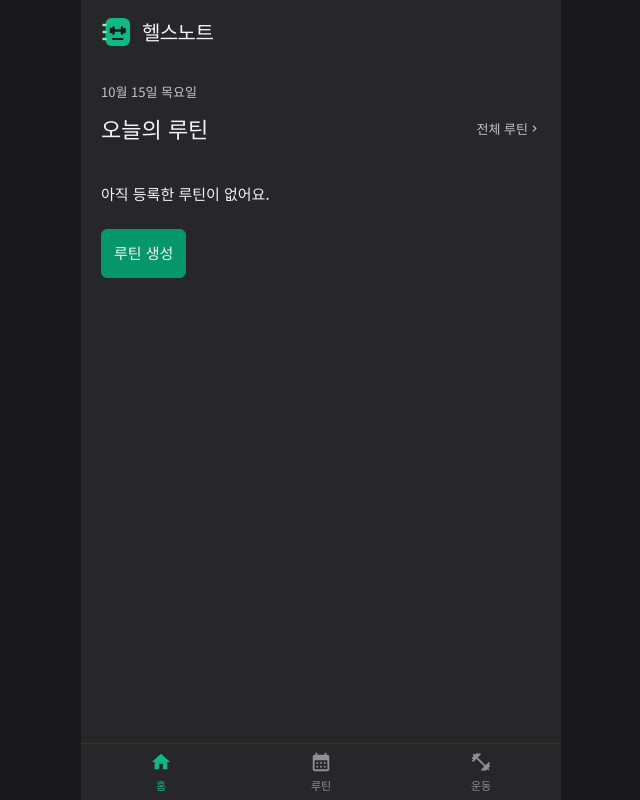
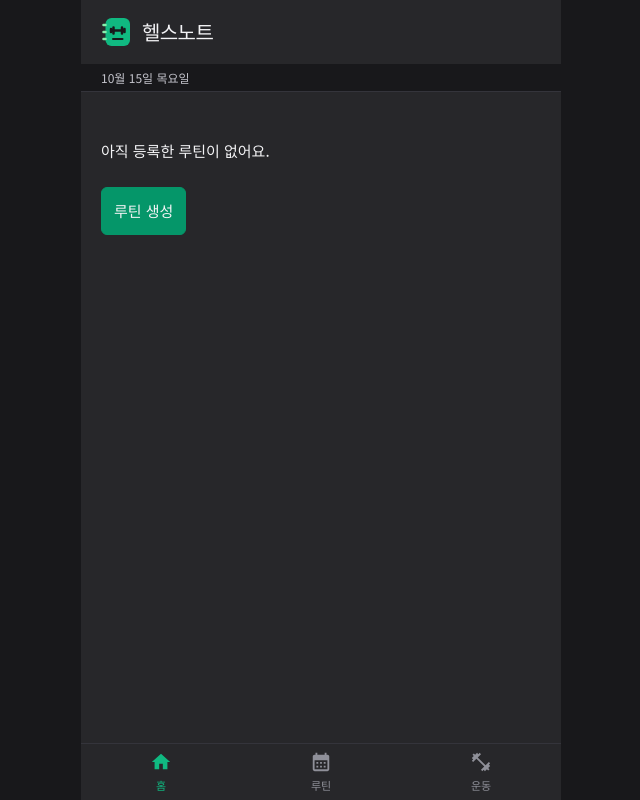
Before and after one commit to qpow1018/health-note, a React (Vite) app: page / in a window 1280 px wide. Shown: the whole page, without its empty margins (319-959 px from the left). Built offline with nearby package versions, Linux system fonts and the light colour scheme; what @dnd-kit/dom would draw is missing.

Commit message:
style: 홈 날짜 띠 및 루틴 UI 간소화

```diff
--- a/src/features/routine/homeRoutines/HomeRoutines.module.scss
+++ b/src/features/routine/homeRoutines/HomeRoutines.module.scss
@@ -1,34 +1,10 @@
 .home-routines {
   min-width: 0;
-  .date {
-    color: $gray-300;
-    font-size: $font-size-caption;
-  }
-  .section-heading {
-    display: flex;
-    align-items: center;
-    justify-content: space-between;
-    gap: 12px;
-    margin-top: 4px;
-    h2 {
-      font-size: 22px;
-      font-weight: 700;
-    }
-    a {
-      display: inline-flex;
-      align-items: center;
-      min-height: 44px;
-      color: $gray-300;
-      font-size: 13px;
-      text-decoration: none;
-      white-space: nowrap;
-    }
-  }
   .list {
     display: grid;
     gap: 24px;
     padding: 0;
-    margin-top: 20px;
+    margin: 0;
     list-style: none;
   }
   .card {
@@ -39,7 +15,7 @@
     align-items: center;
     justify-content: space-between;
     gap: 12px;
-    h3 {
+    h2 {
       min-width: 0;
       font-size: 18px;
       font-weight: 600;
@@ -54,31 +30,29 @@
       text-decoration: none;
     }
   }
-  .routine-status {
+  .routine-title {
     display: flex;
     align-items: center;
-    justify-content: space-between;
     gap: 8px;
-    margin-top: 4px;
+    min-width: 0;
+    h2 {
+      overflow-wrap: anywhere;
+    }
+  }
+  .completed-status {
+    flex-shrink: 0;
+    padding: 2px 6px;
+    border-radius: 4px;
+    color: $mint-light;
+    background: $mint-tint;
     font-size: 12px;
-    color: $gray-300;
-    > span {
-      padding: 3px 8px;
-      background: $bg-light;
-      border-radius: 4px;
-      white-space: nowrap;
-    }
-    .completed-status {
-      color: $mint-light;
-      background: $mint-tint;
-    }
   }
   progress {
     display: block;
     appearance: none;
     width: 100%;
     height: 4px;
-    margin: 14px 0 16px;
+    margin: 4px 0 12px;
     border: 0;
     border-radius: 4px;
     overflow: hidden;
@@ -108,12 +82,8 @@
     }
     .completed {
       background: $mint-tint;
-      .exercise-name,
-      .order {
-        color: $gray-400;
-      }
       .exercise-name {
-        text-decoration: line-through;
+        color: $gray-300;
       }
     }
   }
@@ -121,42 +91,35 @@
     display: flex;
     align-items: center;
     gap: 12px;
-    min-height: 88px;
-    padding: 16px 14px;
+    min-height: 60px;
+    padding: 10px 12px;
     cursor: pointer;
     &:has(input:focus-visible) {
       outline: 2px solid $mint-light;
       outline-offset: -3px;
     }
     input {
-      width: 24px;
-      height: 24px;
+      width: 18px;
+      height: 18px;
       margin: 0 0 0 4px;
       flex-shrink: 0;
       accent-color: $mint-accent;
       cursor: pointer;
     }
   }
-  .order {
-    color: $gray-400;
-    font-size: 13px;
-    min-width: 16px;
-    text-align: center;
-    font-variant-numeric: tabular-nums;
-  }
   .exercise-info {
     display: grid;
-    gap: 6px;
+    gap: 2px;
     flex: 1;
     min-width: 0;
   }
   .exercise-name {
-    font-size: 16px;
+    font-size: 14px;
     font-weight: 500;
   }
   .amount {
     color: $gray-300;
-    font-size: 13px;
+    font-size: 12px;
   }
   .missing {
     padding: 20px 16px;
--- a/src/features/routine/homeRoutines/HomeRoutines.tsx
+++ b/src/features/routine/homeRoutines/HomeRoutines.tsx
@@ -7,7 +7,6 @@ import {
   getRoutineProgress,
   setExerciseCompleted,
 } from '@/features/routine/routineProgressStorage';
-import { useRoutineToday } from '@/features/routine/useRoutineToday';
 import toast from '@/utils/toast';
 import {
   getNextRoutineDate,
@@ -21,8 +20,7 @@ import styles from './HomeRoutines.module.scss';
 
 import { MdChevronRight } from 'react-icons/md';
 
-export default function HomeRoutines() {
-  const today = useRoutineToday();
+export default function HomeRoutines({ today }: { today: string }) {
   const [, refresh] = useReducer((value: number) => value + 1, 0);
   const { routines, exercises, progress, error } = loadHomeRoutines();
   const active = routines.filter((routine) => routine.isActive);
@@ -50,21 +48,8 @@ export default function HomeRoutines() {
   }
 
   return (
-    <section className={styles['home-routines']} aria-labelledby="home-routines-heading">
+    <section className={styles['home-routines']} aria-label="오늘의 루틴">
       <div className={styles['content']}>
-        <time className={styles['date']} dateTime={today}>
-          {new Date(`${today}T00:00:00`).toLocaleDateString('ko-KR', {
-            month: 'long',
-            day: 'numeric',
-            weekday: 'long',
-          })}
-        </time>
-        <div className={styles['section-heading']}>
-          <h2 id="home-routines-heading">오늘의 루틴</h2>
-          <Link to="/routine">
-            전체 루틴 <MdChevronRight aria-hidden="true" />
-          </Link>
-        </div>
         {error && (
           <p role="alert" className={styles['error']}>
             {error}
@@ -81,12 +66,14 @@ export default function HomeRoutines() {
                   ?.exerciseIds ?? [];
               const count = available.filter((id) => checked.includes(id)).length;
               const isComplete = available.length > 0 && count === available.length;
-              const status = count > 0 ? '진행 중' : '시작 전';
               return (
                 <li key={routine.id}>
                   <div className={styles['card']}>
                     <div className={styles['routine-heading']}>
-                      <h3>{routine.name}</h3>
+                      <div className={styles['routine-title']}>
+                        <h2>{routine.name}</h2>
+                        {isComplete && <span className={styles['completed-status']}>완료</span>}
+                      </div>
                       <Link
                         to={`/routine/${encodeURIComponent(routine.id)}`}
                         aria-label={`${routine.name} 관리`}
@@ -94,18 +81,9 @@ export default function HomeRoutines() {
                         관리 <MdChevronRight aria-hidden="true" />
                       </Link>
                     </div>
-                    <div className={styles['routine-status']}>
-                      <span className={isComplete ? styles['completed-status'] : undefined}>
-                        {isComplete ? '완료' : status}
-                      </span>
-                      <p aria-live="polite">
-                        {available.length > 0
-                          ? `운동 ${available.length}개 중 ${count}개 완료`
-                          : '운동을 다시 등록해 주세요.'}
-                      </p>
-                    </div>
                     <progress
                       aria-label={`${routine.name} 진행 상태`}
+                      aria-valuetext={`운동 ${available.length}개 중 ${count}개 완료`}
                       max={Math.max(available.length, 1)}
                       value={count}
                     />
@@ -117,9 +95,6 @@ export default function HomeRoutines() {
                           <li key={id} className={isChecked ? styles['completed'] : undefined}>
                             {exercise && (
                               <label className={styles['exercise-row']}>
-                                <span className={styles['order']} aria-hidden="true">
-                                  {routine.exerciseIds.indexOf(id) + 1}
-                                </span>
                                 <span className={styles['exercise-info']}>
                                   <span className={styles['exercise-name']}>{exercise.name}</span>
                                   <span className={styles['amount']}>
--- a/src/pages/home/HomePage.module.scss
+++ b/src/pages/home/HomePage.module.scss
@@ -18,6 +18,17 @@
       flex-shrink: 0;
     }
   }
+  .date-bar {
+    display: flex;
+    align-items: center;
+    min-height: 28px;
+    padding-inline: max($page-padding, env(safe-area-inset-left))
+      max($page-padding, env(safe-area-inset-right));
+    border-bottom: 1px solid $border-soft;
+    background: $bg-dark;
+    color: $gray-300;
+    font-size: 12px;
+  }
   .content {
     padding: 16px $page-padding 32px;
   }
--- a/src/pages/home/HomePage.tsx
+++ b/src/pages/home/HomePage.tsx
@@ -1,8 +1,10 @@
+import { useRoutineToday } from '@/features/routine/useRoutineToday';
 import HomeRoutines from '@/features/routine/homeRoutines/HomeRoutines';
 
 import styles from './HomePage.module.scss';
 
 export default function HomePage() {
+  const today = useRoutineToday();
   return (
     <section className={styles['home-page']}>
       <header className={styles['header']}>
@@ -11,8 +13,17 @@ export default function HomePage() {
           <span>헬스노트</span>
         </h1>
       </header>
+      <div className={styles['date-bar']}>
+        <time dateTime={today}>
+          {new Date(`${today}T00:00:00`).toLocaleDateString('ko-KR', {
+            month: 'long',
+            day: 'numeric',
+            weekday: 'long',
+          })}
+        </time>
+      </div>
       <div className={styles['content']}>
-        <HomeRoutines />
+        <HomeRoutines today={today} />
       </div>
     </section>
   );
```
Also changed, not shown: 1 other file (tests, documents, lock files or other folders).
